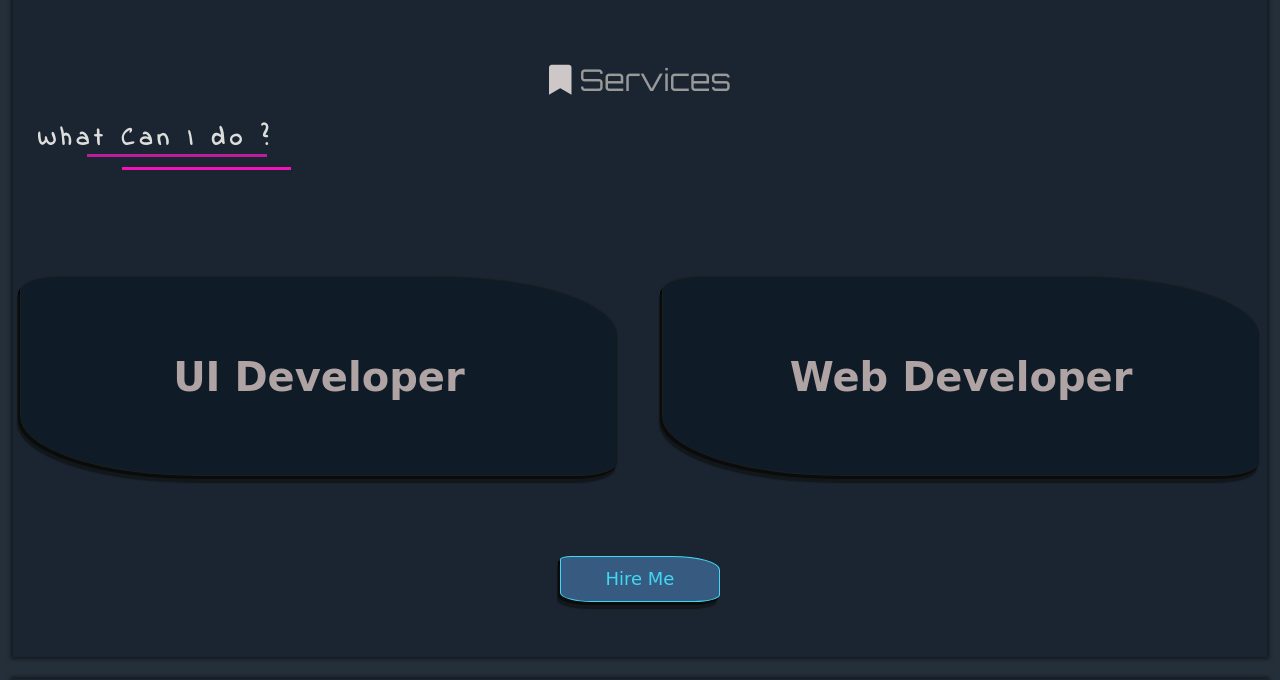
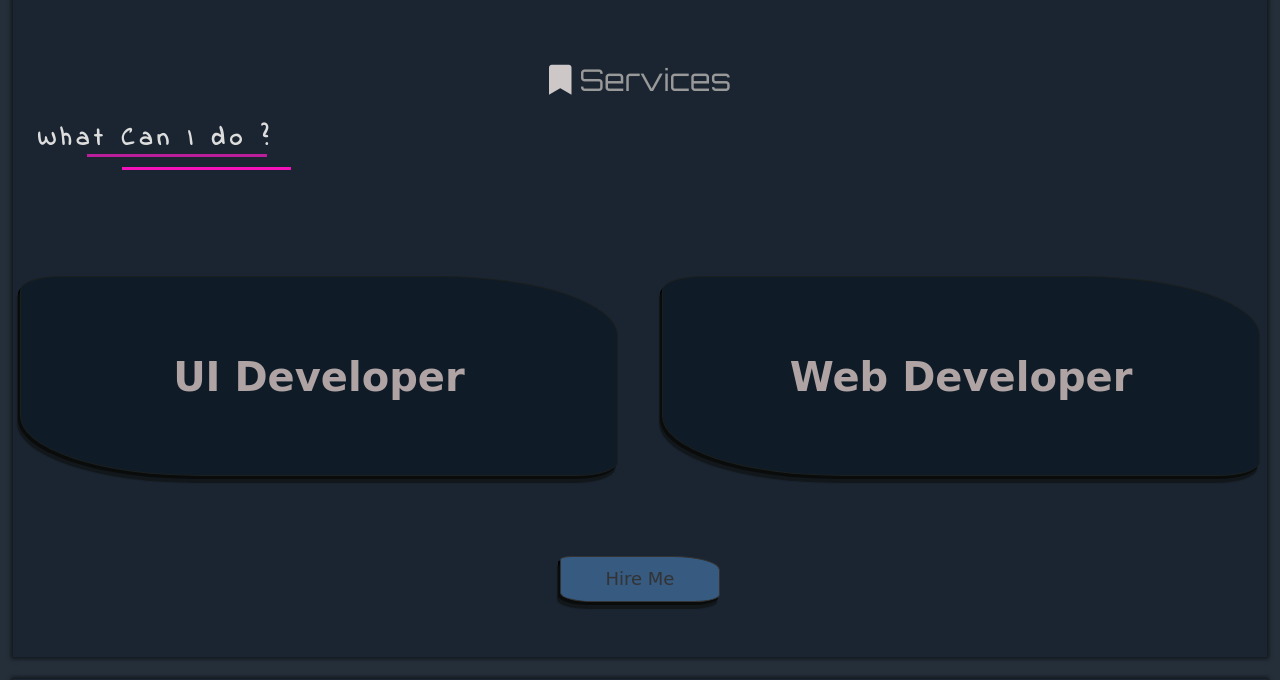
Before and after one commit to Abd-Elrazek/MY_Website, a PHP site: page / in a window 1280 px wide, with the pointer over the restyled element. Shown: the part 1644-2324 px from the top of the page. Run offline with PHP 8.4, Linux system fonts and the light colour scheme; some web fonts are replaced.

Commit message:
change border of hire me

```diff
--- a/css/night-style.css
+++ b/css/night-style.css
@@ -215,13 +215,17 @@ body {
 }
 
 .card-services .hire_me .btn-group-lg > .btn:hover {
-	color: #41d8f5;
+	border-color: none;
 }
 
 .btn-default {
 	color: #f5fffa;
 	background-color: #1a2531;
 	border-color: #0a0a0a;
+}
+
+.btn-default:hover {
+	border-color: none;
 }
 
 .btn-default:hover {
```
